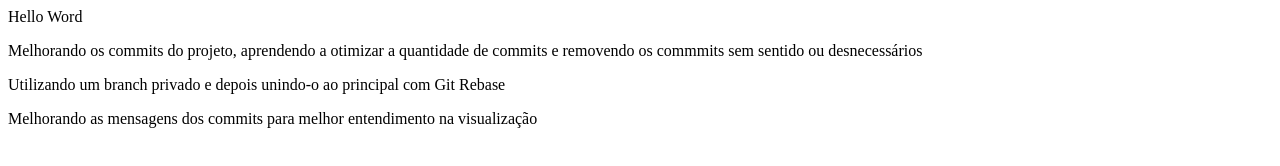
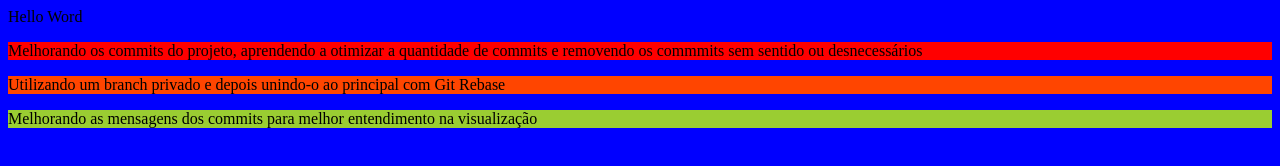
Before and after one commit to MouraRichard/Treinando_Git, a plain HTML site: page index.html in a window 1280 px wide. Drawn offline with Linux system fonts and the light colour scheme.

Commit message:
adicionando estilo

```diff
--- a/index.html
+++ b/index.html
@@ -5,10 +5,10 @@
     <meta name="viewport" content="width=device-width, initial-scale=1.0">
     <title>Document</title>
  </head>
- <body> Hello Word
-   <p> Melhorando os commits do projeto, aprendendo a otimizar a quantidade de commits e removendo os commmits sem sentido ou desnecessários</p>
-   <p> Utilizando um branch privado e depois unindo-o ao principal com Git Rebase</p>
-   <p> Melhorando as mensagens dos commits para melhor entendimento na visualização</p>
+ <body style="background-color: blue;"> Hello Word
+   <p style="background-color: red;"> Melhorando os commits do projeto, aprendendo a otimizar a quantidade de commits e removendo os commmits sem sentido ou desnecessários</p>
+   <p style="background-color: orangered;"> Utilizando um branch privado e depois unindo-o ao principal com Git Rebase</p>
+   <p style="background-color: yellowgreen;"> Melhorando as mensagens dos commits para melhor entendimento na visualização</p>
 
 
  </body>
```
